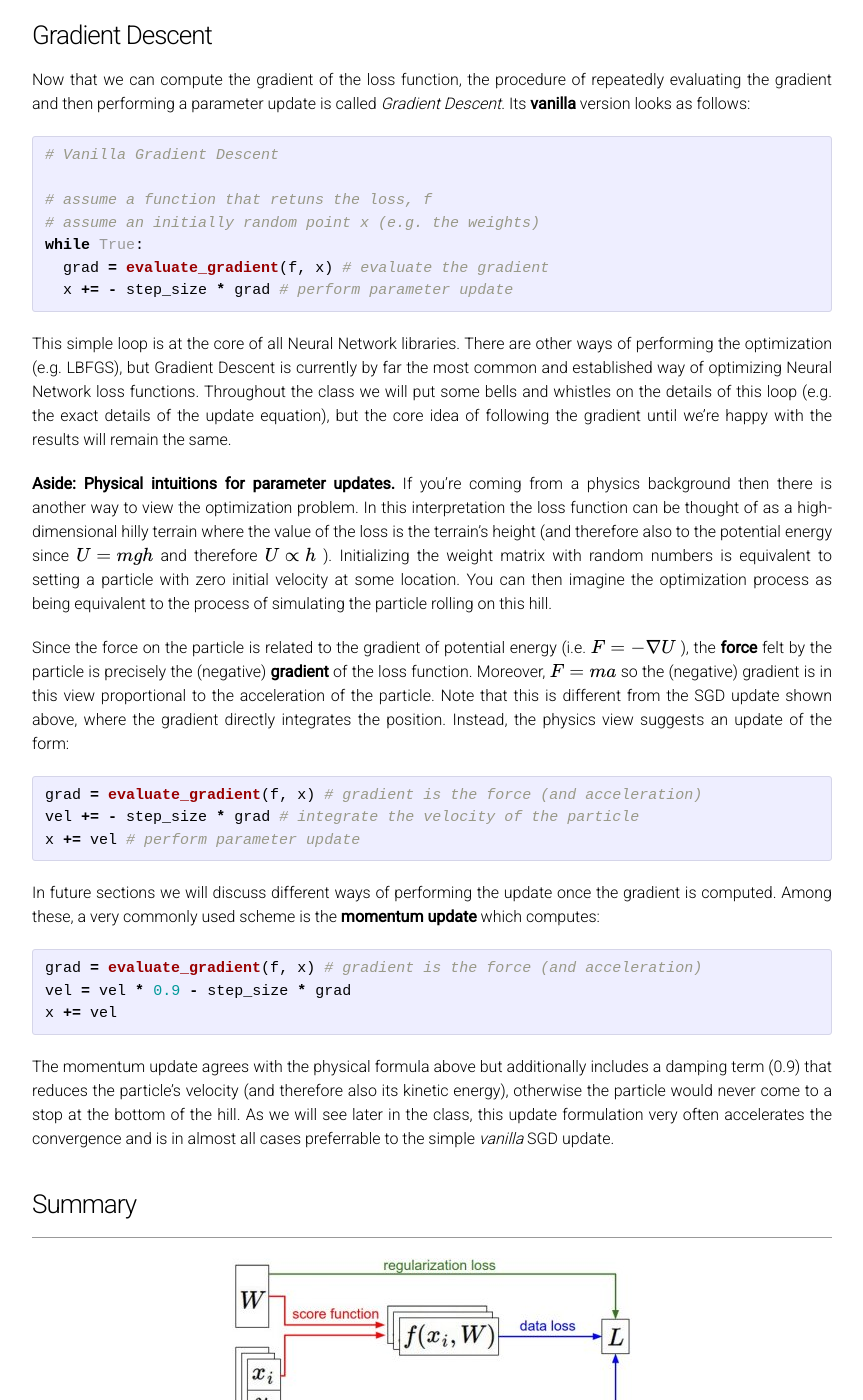
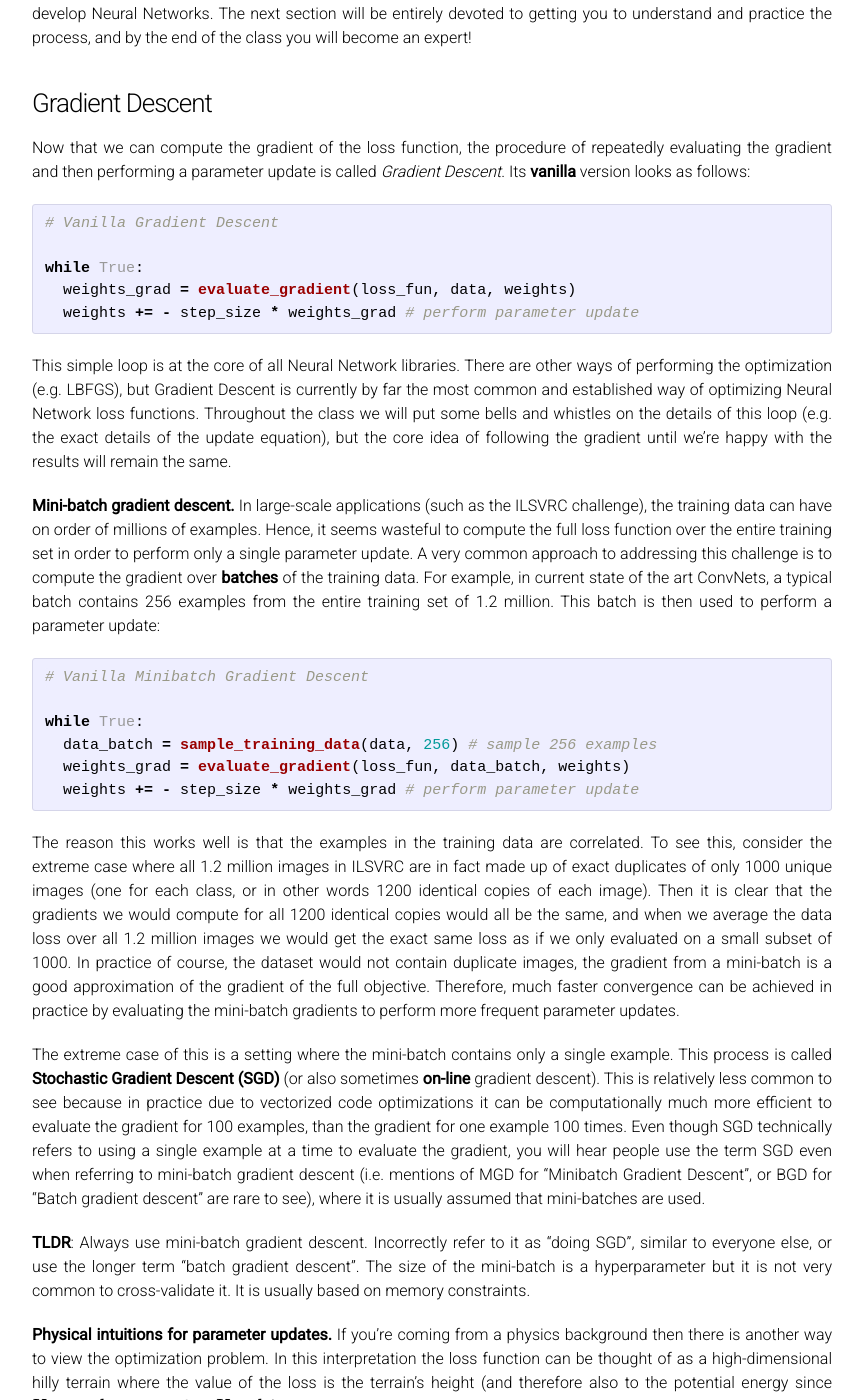
Before and after one commit to cs231n/cs231n.github.io, a Jekyll site: the page built from optimization-1.md, in a window 1280 px wide and 1400 px high, scrolled down 8763 px. Shown: the whole window, without its empty margins (208-1071 px from the left). Built offline with Jekyll 4.4.1, drawn with Linux system fonts in a browser that asks for light colours; Markdown is read by kramdown in place of the engine named in the settings; formulas are drawn with MathJax 3; some of the changed text lies outside the part shown.

Commit message:
expanding sgd section

````diff
--- a/optimization-1.md
+++ b/optimization-1.md
@@ -104,11 +104,13 @@ for num in xrange(1000):
   print 'in attempt %d the loss was %f, best %f' % (num, loss, bestloss)
 
 # prints:
-# in attempt 0 the loss was 152.809580, best 152.809580
-# in attempt 1 the loss was 144.893118, best 144.893118
-# in attempt 2 the loss was 147.129064, best 144.893118
-# in attempt 3 the loss was 145.654845, best 144.893118
-# in attempt 4 the loss was 149.853233, best 144.893118
+# in attempt 0 the loss was 9.401632, best 9.401632
+# in attempt 1 the loss was 8.959668, best 8.959668
+# in attempt 2 the loss was 9.044034, best 8.959668
+# in attempt 3 the loss was 9.278948, best 8.959668
+# in attempt 4 the loss was 8.857370, best 8.857370
+# in attempt 5 the loss was 8.943151, best 8.857370
+# in attempt 6 the loss was 8.605604, best 8.605604
 # ... (trunctated: continues for 1000 lines)
 ```
 
@@ -295,31 +298,47 @@ Now that we can compute the gradient of the loss function, the procedure of repe
 ```python
 # Vanilla Gradient Descent
 
-# assume a function that retuns the loss, f
-# assume an initially random point x (e.g. the weights)
 while True:
-  grad = evaluate_gradient(f, x) # evaluate the gradient
-  x += - step_size * grad # perform parameter update
+  weights_grad = evaluate_gradient(loss_fun, data, weights)
+  weights += - step_size * weights_grad # perform parameter update
 ```
 
 This simple loop is at the core of all Neural Network libraries. There are other ways of performing the optimization (e.g. LBFGS), but Gradient Descent is currently by far the most common and established way of optimizing Neural Network loss functions. Throughout the class we will put some bells and whistles on the details of this loop (e.g. the exact details of the update equation), but the core idea of following the gradient until we're happy with the results will remain the same.
 
-**Aside: Physical intuitions for parameter updates.** If you're coming from a physics background then there is another way to view the optimization problem. In this interpretation the loss function can be thought of as a high-dimensional hilly terrain where the value of the loss is the terrain's height (and therefore also to the potential energy since \\(U = mgh\\) and therefore \\( U \propto h \\) ). Initializing the weight matrix with random numbers is equivalent to setting a particle with zero initial velocity at some location. You can then imagine the optimization process as being equivalent to the process of simulating the particle rolling on this hill.
+**Mini-batch gradient descent.** In large-scale applications (such as the ILSVRC challenge), the training data can have on order of millions of examples. Hence, it seems wasteful to compute the full loss function over the entire training set in order to perform only a single parameter update. A very common approach to addressing this challenge is to compute the gradient over **batches** of the training data. For example, in current state of the art ConvNets, a typical batch contains 256 examples from the entire training set of 1.2 million. This batch is then used to perform a parameter update:
+
+```python
+# Vanilla Minibatch Gradient Descent
+
+while True:
+  data_batch = sample_training_data(data, 256) # sample 256 examples
+  weights_grad = evaluate_gradient(loss_fun, data_batch, weights)
+  weights += - step_size * weights_grad # perform parameter update
+```
+
+The reason this works well is that the examples in the training data are correlated. To see this, consider the extreme case where all 1.2 million images in ILSVRC are in fact made up of exact duplicates of only 1000 unique images (one for each class, or in other words 1200 identical copies of each image). Then it is clear that the gradients we would compute for all 1200 identical copies would all be the same, and when we average the data loss over all 1.2 million images we would get the exact same loss as if we only evaluated on a small subset of 1000. In practice of course, the dataset would not contain duplicate images, the gradient from a mini-batch is a good approximation of the gradient of the full objective. Therefore, much faster convergence can be achieved in practice by evaluating the mini-batch gradients to perform more frequent parameter updates.
+
+The extreme case of this is a setting where the mini-batch contains only a single example. This process is called **Stochastic Gradient Descent (SGD)** (or also sometimes **on-line** gradient descent). This is relatively less common to see because in practice due to vectorized code optimizations it can be computationally much more efficient to evaluate the gradient for 100 examples, than the gradient for one example 100 times. Even though SGD technically refers to using a single example at a time to evaluate the gradient, you will hear people use the term SGD even when referring to mini-batch gradient descent (i.e. mentions of MGD for "Minibatch Gradient Descent", or BGD for "Batch gradient descent" are rare to see), where it is usually assumed that mini-batches are used.
+
+**TLDR**: Always use mini-batch gradient descent. Incorrectly refer to it as "doing SGD", similar to everyone else, or use the longer term "batch gradient descent". The size of the mini-batch is a hyperparameter but it is not very common to cross-validate it. It is usually based on memory constraints.
+
+**Physical intuitions for parameter updates.** If you're coming from a physics background then there is another way to view the optimization problem. In this interpretation the loss function can be thought of as a high-dimensional hilly terrain where the value of the loss is the terrain's height (and therefore also to the potential energy since \\(U = mgh\\) and therefore \\( U \propto h \\) ). Initializing the weight matrix with random numbers is equivalent to setting a particle with zero initial velocity at some location. You can then imagine the optimization process as being equivalent to the process of simulating the particle rolling on this hill.
 
 Since the force on the particle is related to the gradient of potential energy (i.e. \\(F = - \nabla U \\) ), the **force** felt by the particle is precisely the (negative) **gradient** of the loss function. Moreover, \\(F = ma \\) so the (negative) gradient is in this view proportional to the acceleration of the particle. Note that this is different from the SGD update shown above, where the gradient directly integrates the position. Instead, the physics view suggests an update of the form:
 
 ```python
-grad = evaluate_gradient(f, x) # gradient is the force (and acceleration)
-vel += - step_size * grad # integrate the velocity of the particle
-x += vel # perform parameter update
+# gradient is the force (and also proportional to acceleration)
+weights_grad = evaluate_gradient(loss_fun, data, weights)
+vel += - step_size * weights_grad # integrate the velocity of the particle
+weights += vel # perform parameter update
 ```
 
 In future sections we will discuss different ways of performing the update once the gradient is computed. Among these, a very commonly used scheme is the **momentum update** which computes:
 
 ```python
-grad = evaluate_gradient(f, x) # gradient is the force (and acceleration)
-vel = vel * 0.9 - step_size * grad
-x += vel
+weights_grad = evaluate_gradient(loss_fun, data, weights)
+vel = vel * 0.9 - step_size * weights_grad
+weights += vel
 ```
 
 The momentum update agrees with the physical formula above but additionally includes a damping term (0.9) that reduces the particle's velocity (and therefore also its kinetic energy), otherwise the particle would never come to a stop at the bottom of the hill. As we will see later in the class, this update formulation very often accelerates the convergence and is in almost all cases preferrable to the simple *vanilla* SGD update.
````
Also changed, not shown: other parts of optimization-1.md (+4 -3 lines).
